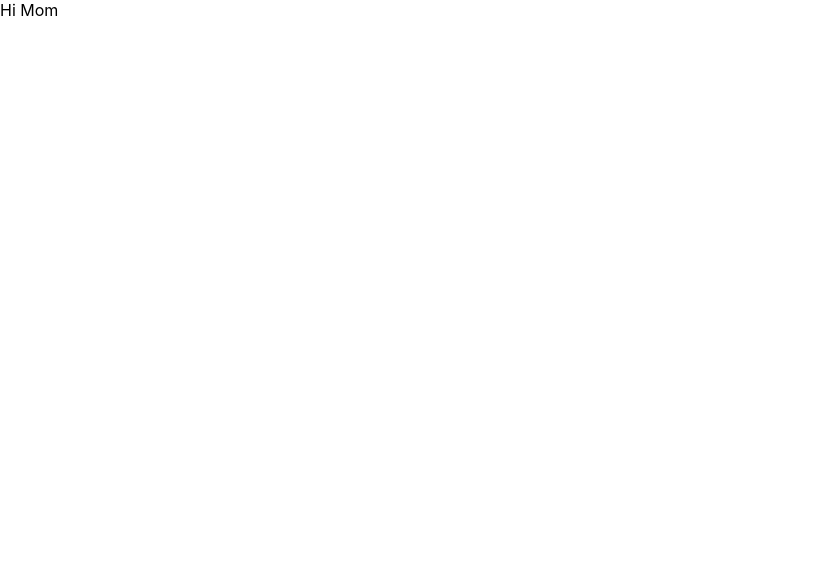
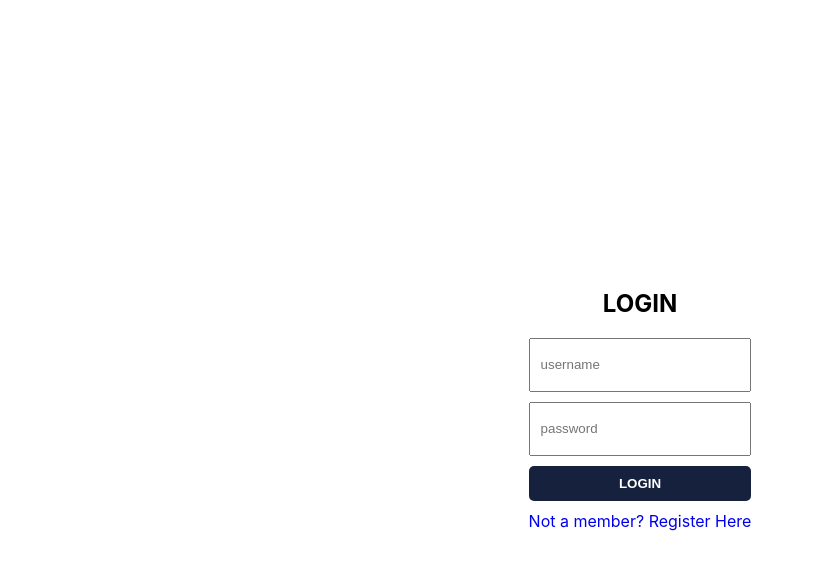
Before and after one commit to rksdevs/platzisearch, a React (Create React App) app: page /login in a window 1280 px wide. Shown: the top 570 px of the page, without its empty margins (0-813 px from the left). Built offline with nearby package versions, Linux system fonts and the light colour scheme.

Commit message:
Login/Logout Page completed

```diff
--- a/package.json
+++ b/package.json
@@ -8,7 +8,9 @@
     "@testing-library/user-event": "^13.5.0",
     "react": "^18.2.0",
     "react-dom": "^18.2.0",
+    "react-router-dom": "^6.4.0",
     "react-scripts": "5.0.1",
+    "styled-components": "^5.3.5",
     "web-vitals": "^2.1.4"
   },
   "scripts": {
--- a/src/App.js
+++ b/src/App.js
@@ -1,8 +1,21 @@
 // import logo from "./logo.svg";
 import "./App.css";
+import { BrowserRouter, Routes, Route } from "react-router-dom";
+import Home from "./pages/Home";
+import Login from "./pages/Login";
+import Register from "./pages/Register";
 
 function App() {
-  return <>Hi Mom</>;
+  return (
+    <BrowserRouter>
+      {/* Hi Mom */}
+      <Routes>
+        <Route path="/login" element={<Login />} />
+        <Route path="/register" element={<Register />} />
+        <Route path="/" element={<Home />} />
+      </Routes>
+    </BrowserRouter>
+  );
 }
 
 export default App;
--- /dev/null
+++ b/src/components/CredentialForm.jsx
@@ -0,0 +1,88 @@
+import { useState } from "react";
+import { Link } from "react-router-dom";
+import styled from "styled-components";
+
+const MainContainer = styled.div`
+  height: 100vh;
+  display: flex;
+  align-items: center;
+  justify-content: center;
+  flex-direction: column;
+`;
+const HeadingContainer = styled.div``;
+const FormHeading = styled.h2``;
+const FormContainer = styled.div`
+  display: flex;
+  flex-direction: column;
+  gap: 10px;
+`;
+const FormInput = styled.input`
+  height: 30px;
+  padding: 10px;
+`;
+const FormButton = styled.button`
+  border: none;
+  padding: 10px 20px;
+  background-color: #16213e;
+  color: white;
+  font-weight: bold;
+  cursor: pointer;
+  border-radius: 5px;
+
+  &:disabled {
+    background-color: #16213e8c;
+    cursor: not-allowed;
+  }
+`;
+const FormSpan = styled.span``;
+
+const CredentialForm = ({ type }) => {
+  const [loading, setLoading] = useState(false);
+  const [error, setError] = useState(false);
+  const [formData, setFormData] = useState({});
+  const handleChange = () => {};
+  const handleClick = () => {};
+  return (
+    <MainContainer className="login">
+      <HeadingContainer>
+        <FormHeading>{type.toUpperCase()}</FormHeading>
+      </HeadingContainer>
+      <FormContainer className="FormContainer">
+        <FormInput
+          type="text"
+          placeholder="username"
+          id="username"
+          onChange={handleChange}
+          className="lInput"
+        />
+        <FormInput
+          type="password"
+          placeholder="password"
+          id="password"
+          onChange={handleChange}
+          className="lInput"
+        />
+        <FormButton
+          disabled={loading}
+          onClick={handleClick}
+          className="lButton"
+        >
+          {type.toUpperCase()}
+        </FormButton>
+
+        <Link
+          to={type === "register" ? "/login" : "/register"}
+          style={{ textDecoration: "none" }}
+        >
+          <FormSpan>
+            {type === "register"
+              ? "Already a member? Login Here"
+              : "Not a member? Register Here"}
+          </FormSpan>
+        </Link>
+        {error && <span>{error.message}</span>}
+      </FormContainer>
+    </MainContainer>
+  );
+};
+export default CredentialForm;
--- /dev/null
+++ b/src/pages/Home.jsx
@@ -0,0 +1,4 @@
+const Home = () => {
+  return <div>Home</div>;
+};
+export default Home;
--- /dev/null
+++ b/src/pages/Login.jsx
@@ -0,0 +1,10 @@
+import CredentialForm from "../components/CredentialForm";
+
+const Login = () => {
+  return (
+    <>
+      <CredentialForm type="login" />
+    </>
+  );
+};
+export default Login;
--- /dev/null
+++ b/src/pages/Register.jsx
@@ -0,0 +1,10 @@
+import CredentialForm from "../components/CredentialForm";
+
+const Register = () => {
+  return (
+    <>
+      <CredentialForm type="register" />
+    </>
+  );
+};
+export default Register;
```
Also changed, not shown: 1 other file (tests, documents, lock files or other folders).
